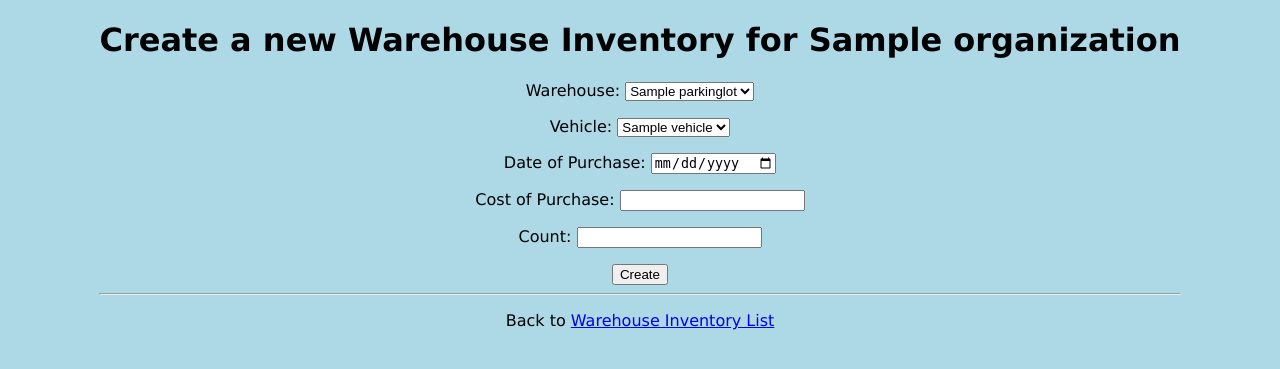
After one commit to dinkan/fleet1, a Django app: page /organization/1/warehouseinventory_create/ in a window 1280 px wide. The commit adds this page. Shown: the top 369 px of the page. Run offline with Django 4.2, Linux system fonts and the light colour scheme; tables that the repository leaves empty hold one stand-in row (values such as "Sample post").

Commit message:
Warehouse inventory changes
Created Warehouse Inventory model and CRUD operations for same as part of FLEET-6 task.

```diff
--- a/fleet1/vehicles/admin.py
+++ b/fleet1/vehicles/admin.py
@@ -1,7 +1,8 @@
 from django.contrib import admin
-from .models import vehicle, Organization, ParkingLot
+from .models import vehicle, Organization, ParkingLot, WarehouseInventory
 # Register your models here.
 
 admin.site.register(vehicle)
 admin.site.register(Organization)
 admin.site.register(ParkingLot)
+admin.site.register(WarehouseInventory)
--- a/fleet1/vehicles/models.py
+++ b/fleet1/vehicles/models.py
@@ -31,3 +31,14 @@ class ParkingLot(models.Model):
 
     def __str__(self):
         return self.name
+
+class WarehouseInventory(models.Model):
+    organization = models.ForeignKey(Organization, on_delete=models.CASCADE, related_name='inventory')
+    warehouse = models.ForeignKey(ParkingLot, on_delete=models.CASCADE, related_name='warehouse_inventory')
+    vehicle = models.ForeignKey(vehicle, on_delete=models.CASCADE, related_name='vehicle_inventory')
+    date_of_purchase = models.DateField()
+    cost_of_purchase = models.FloatField()
+    count = models.IntegerField()
+
+    def __str__(self):
+        return f"{self.warehouse.name} - {self.vehicle.name}"
--- a/fleet1/vehicles/templates/organizationlist.html
+++ b/fleet1/vehicles/templates/organizationlist.html
@@ -8,7 +8,7 @@
   <h1>Organization List</h1>
 
   {% if organization_list.all %}
-  <table>
+  <table border style="border-collapse: collapse; border: 1px solid black;">
     <thead>
       <th>Name</th><th>Contact Email</th><th>More</th>
     </thead>
@@ -18,7 +18,8 @@
         <td>{{ org.org_contact_email }}</td>
         <td>
           <a href="org_details/{{ org.id }}">Details</a>
-          <a href="{% url 'parkinglots' org.id %}">Parking Lots</a>
+          | <a href="{% url 'parkinglots' org.id %}">Parking Lots</a>
+          | <a href="{% url 'warehouseinventory_list' org.id %}">Warehouse Inventories</a>
         </td>
       </tr>
     {% endfor %}
--- a/fleet1/vehicles/templates/parkinglotlist.html
+++ b/fleet1/vehicles/templates/parkinglotlist.html
@@ -8,7 +8,7 @@
   <h1>Parking Lots for {{ organization.org_name }}</h1>
 
   {% if parkinglot_list %}
-  <table>
+  <table border style="border-collapse: collapse; border: 1px solid black;">
     <thead>
       <th>Name</th><th>Address</th><th>Actions</th>
     </thead>
@@ -18,7 +18,7 @@
         <td>{{ parkinglot.address }}</td>
         <td>
           <a href="{% url 'parkinglot_update' organization.id parkinglot.id %}">Update</a>
-          <a href="{% url 'parkinglot_deletesub' organization.id parkinglot.id %}">Delete</a>
+          | <a href="{% url 'parkinglot_deletesub' organization.id parkinglot.id %}">Delete</a>
         </td>
       </tr>
     {% endfor %}
@@ -28,6 +28,6 @@
   {% endif %}
 
   <hr>
-  <a href="{% url 'parkinglot_create' organization.id %}">Add a new parking lot</a>
+  <p><a href="{% url 'parkinglot_create' organization.id %}">Add a new parking lot</a></p>
   <p>Back to <a href="{% url 'organization' %}">Organization List</a></p>
 {% endblock %}
--- /dev/null
+++ b/fleet1/vehicles/templates/warehouseinventory_create.html
@@ -0,0 +1,44 @@
+{% extends "mastertemplate.html" %}
+
+{% block title %}
+  Add a new Warehouse Inventory for {{ organization.org_name }}
+{% endblock %}
+
+{% block content %}
+    <h1>Create a new Warehouse Inventory for {{ organization.org_name }}</h1>
+    <form action="{% url 'warehouseinventory_createsub' organization.id %}" method="post">
+        {% csrf_token %}
+        <p>
+            <label for="warehouse">Warehouse:</label>
+            <select name="warehouse" id="warehouse">
+                {% for parkinglot in parkinglots %}
+                    <option value="{{ parkinglot.id }}">{{ parkinglot.name }}</option>
+                {% endfor %}
+            </select>
+        </p>
+        <p>
+            <label for="vehicle">Vehicle:</label>
+            <select name="vehicle" id="vehicle">
+                {% for veh in vehicles %}
+                    <option value="{{ veh.id }}">{{ veh.name }}</option>
+                {% endfor %}
+            </select>
+        </p>
+        <p>
+            <label for="date_of_purchase">Date of Purchase:</label>
+            <input type="date" name="date_of_purchase" id="date_of_purchase">
+        </p>
+        <p>
+            <label for="cost_of_purchase">Cost of Purchase:</label>
+            <input type="text" name="cost_of_purchase" id="cost_of_purchase">
+        </p>
+        <p>
+            <label for="count">Count:</label>
+            <input type="number" name="count" id="count">
+        </p>
+        <button type="submit">Create</button>
+    </form>
+
+    <hr>
+    <p>Back to <a href="{% url 'warehouseinventory_list' organization.id %}">Warehouse Inventory List</a></p>
+{% endblock %}
--- a/fleet1/vehicles/urls.py
+++ b/fleet1/vehicles/urls.py
@@ -26,4 +26,12 @@ urlpatterns = [
     path('organization/<int:org_id>/parkinglot_updatesub/<int:pl_id>', views.parkinglot_updatesub, name='parkinglot_updatesub'),
     path('organization/<int:org_id>/parkinglot_deletesub/<int:pl_id>', views.parkinglot_deletesub, name='parkinglot_deletesub'),
     path('api/parkinglots/', views.ParkingLotView.as_view()),
+    path('organization/<int:org_id>/warehouseinventory/', views.warehouseinventory_list, name='warehouseinventory_list'),
+    path('organization/<int:org_id>/warehouseinventory_create/', views.warehouseinventory_create, name='warehouseinventory_create'),
+    path('organization/<int:org_id>/warehouseinventory_createsub/', views.warehouseinventory_createsub, name='warehouseinventory_createsub'),
+    path('organization/<int:org_id>/warehouseinventory_update/<int:inventory_id>/', views.warehouseinventory_update, name='warehouseinventory_update'),
+    path('organization/<int:org_id>/warehouseinventory_updatesub/<int:inventory_id>/', views.warehouseinventory_updatesub, name='warehouseinventory_updatesub'),
+    path('organization/<int:org_id>/warehouseinventory_deletesub/<int:inventory_id>/', views.warehouseinventory_deletesub, name='warehouseinventory_deletesub'),
+    path('api/warehouseinventory/', views.WarehouseInventoryView.as_view()),
+    path('organization/<int:org_id>/warehouseinventory/additionalreport', views.additionalreport, name='additionalreport'),
 ]
--- a/fleet1/vehicles/views.py
+++ b/fleet1/vehicles/views.py
@@ -11,7 +11,9 @@ def welcome(request):
 
 from django.template import loader
 
-from .models import vehicle, Organization, ParkingLot
+from .models import vehicle, Organization, ParkingLot, WarehouseInventory
+
+from django.db.models import Sum
 
 def vehicles(request):
   vehiclelist = vehicle.objects.all().values()
@@ -183,11 +185,97 @@ def parkinglot_deletesub(request, org_id, pl_id):
     parkinglot.delete()
     return redirect(f'/organization/{org_id}/parkinglots')
 
+def warehouseinventory_list(request, org_id):
+    organization = get_object_or_404(Organization, id=org_id)
+    inventory_list = organization.inventory.all()
+    template = loader.get_template('warehouseinventorylist.html')
+    context = {
+        'organization': organization,
+        'inventory_list': inventory_list,
+    }
+    return HttpResponse(template.render(context, request))
+
+def warehouseinventory_create(request, org_id):
+    organization = get_object_or_404(Organization, id=org_id)
+    parkinglots = ParkingLot.objects.filter(organization=organization)
+    vehicles = vehicle.objects.all()
+    template = loader.get_template('warehouseinventory_create.html')
+    context = {
+        'organization': organization,
+        'parkinglots': parkinglots,
+        'vehicles': vehicles,
+    }
+    return HttpResponse(template.render(context, request))
+
+def warehouseinventory_createsub(request, org_id):
+    organization = get_object_or_404(Organization, id=org_id)
+    warehouse_id = request.POST["warehouse"]
+    vehicle_id = request.POST["vehicle"]
+    date_of_purchase = request.POST["date_of_purchase"]
+    cost_of_purchase = request.POST["cost_of_purchase"]
+    count = request.POST["count"]
+
+    warehouse = get_object_or_404(ParkingLot, id=warehouse_id)
+    vehicle_instance = get_object_or_404(vehicle, id=vehicle_id)
+
+    inventory = WarehouseInventory(
+        organization=organization,
+        warehouse=warehouse,
+        vehicle=vehicle_instance,
+        date_of_purchase=date_of_purchase,
+        cost_of_purchase=cost_of_purchase,
+        count=count
+    )
+    inventory.save()
+    return redirect(f'/organization/{org_id}/warehouseinventory')
+
+def warehouseinventory_update(request, org_id, inventory_id):
+    organization = get_object_or_404(Organization, id=org_id)
+    warehouseinventory  = get_object_or_404(WarehouseInventory, id=inventory_id)
+    parkinglots = ParkingLot.objects.filter(organization=organization)
+    vehicles = vehicle.objects.all()
+    template = loader.get_template('warehouseinventory_update.html')
+    context = {
+        'organization': organization,
+        'warehouseinventory': warehouseinventory ,
+        'parkinglots': parkinglots,
+        'vehicles': vehicles,
+    }
+    return HttpResponse(template.render(context, request))
+
+def warehouseinventory_updatesub(request, org_id, inventory_id):
+    inventory = get_object_or_404(WarehouseInventory, id=inventory_id)
+    inventory.warehouse_id = request.POST["warehouse"]
+    inventory.vehicle_id = request.POST["vehicle"]
+    inventory.date_of_purchase = request.POST["date_of_purchase"]
+    inventory.cost_of_purchase = request.POST["cost_of_purchase"]
+    inventory.count = request.POST["count"]
+    inventory.save()
+    return redirect(f'/organization/{org_id}/warehouseinventory')
+
+def warehouseinventory_deletesub(request, org_id, inventory_id):
+    inventory = get_object_or_404(WarehouseInventory, id=inventory_id)
+    inventory.delete()
+    return redirect(f'/organization/{org_id}/warehouseinventory')
+
+def additionalreport(request, org_id):
+    organization = get_object_or_404(Organization, id=org_id)
+    report = WarehouseInventory.objects.filter(organization=organization).values('vehicle__name').annotate(total_count=Sum('count'))
+    total_vehicles = report.count()
+    total_count_sum = report.aggregate(Sum('total_count'))['total_count__sum']
+    template = loader.get_template('additionalreport.html')
+    context = {
+        'organization': organization,
+        'report': report,
+        'total_vehicles': total_vehicles,
+        'total_count_sum': total_count_sum
+    }
+    return HttpResponse(template.render(context, request))
 
 from rest_framework.views import APIView
 from rest_framework.response import Response
 from rest_framework import status
-from vehicles.serializers import vehicleSerializer, OrganizationSerializer, ParkingLotSerializer
+from vehicles.serializers import vehicleSerializer, OrganizationSerializer, ParkingLotSerializer, WarehouseInventorySerializer
 
 
 class vehicleView(APIView):
@@ -230,3 +318,17 @@ class ParkingLotView(APIView):
             return Response({"status": "success", "data": serializer.data}, status=status.HTTP_200_OK)
         else:
             return Response({"status": "error", "data": serializer.errors}, status=status.HTTP_400_BAD_REQUEST)
+
+class WarehouseInventoryView(APIView):
+    def get(self, request, *args, **kwargs):
+        result = WarehouseInventory.objects.all()
+        serializers = WarehouseInventorySerializer(result, many=True)
+        return Response({'status': 'success', "warehouseinventories": serializers.data}, status=200)
+
+    def post(self, request):
+        serializer = WarehouseInventorySerializer(data=request.data)
+        if serializer.is_valid():
+            serializer.save()
+            return Response({"status": "success", "data": serializer.data}, status=status.HTTP_200_OK)
+        else:
+            return Response({"status": "error", "data": serializer.errors}, status=status.HTTP_400_BAD_REQUEST)
```
Also changed, not shown: fleet1/vehicles/serializers.py (+19 -1 lines), fleet1/vehicles/templates/additionalreport.html (added, +28 -0 lines), fleet1/vehicles/templates/warehouseinventory_update.html (added, +44 -0 lines), fleet1/vehicles/templates/warehouseinventorylist.html (added, +37 -0 lines), fleet1/vehicles/migrations/0005_warehouseinventory.py (added).
